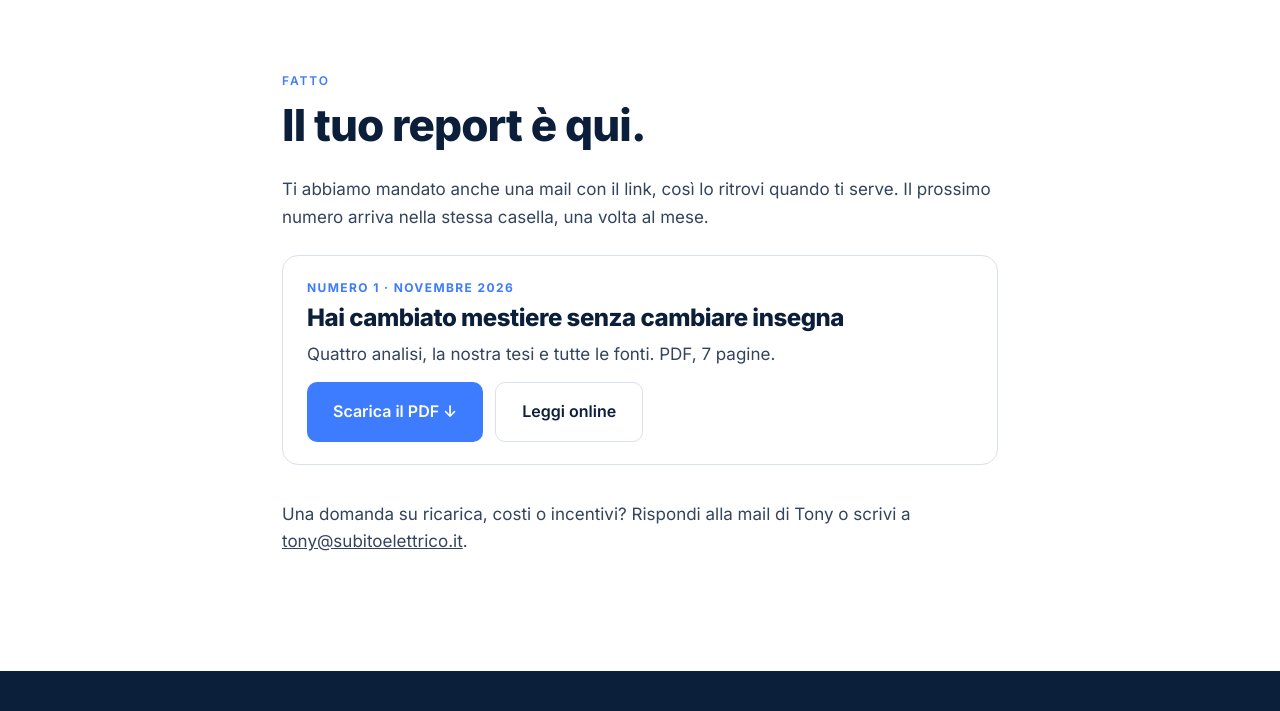
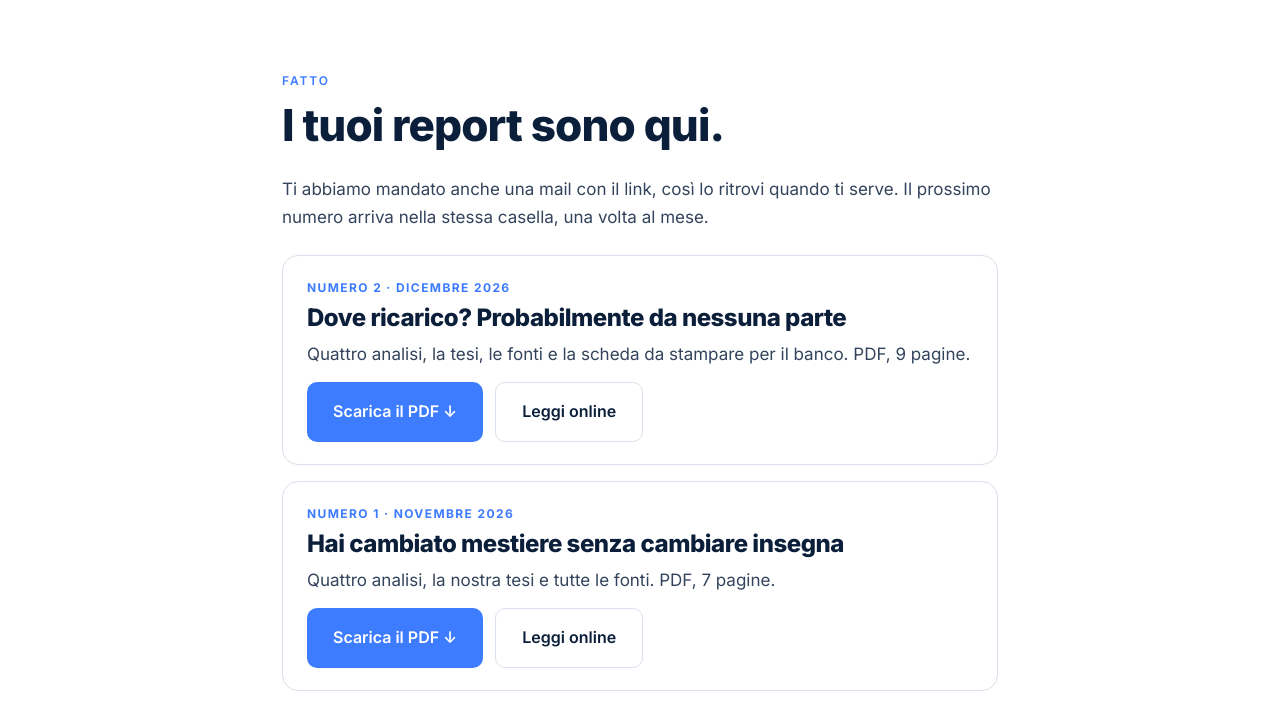
Before and after one commit to appallotti-del/subitoelettrico-sito, a plain HTML site: page report/scarica/index.html in a window 1280 px wide. Shown: the part 89-800 px from the top of the page. Drawn offline with Linux system fonts and the light colour scheme.

Commit message:
Scarica: Report 02

```diff
--- a/report/scarica/index.html
+++ b/report/scarica/index.html
@@ -45,10 +45,16 @@
 <main class="legal">
   <div class="wrap">
     <p class="eyebrow">Fatto</p>
-    <h1>Il tuo report è qui.</h1>
+    <h1>I tuoi report sono qui.</h1>
     <p>Ti abbiamo mandato anche una mail con il link, così lo ritrovi quando ti serve. Il prossimo numero arriva nella stessa casella, una volta al mese.</p>
 
     <div class="arch">
+      <article class="rcard">
+        <p class="num">Numero 2 &middot; dicembre 2026</p>
+        <h2>Dove ricarico? Probabilmente da nessuna parte</h2>
+        <p>Quattro analisi, la tesi, le fonti e la scheda da stampare per il banco. PDF, 9 pagine.</p>
+        <p class="acts"><a class="btn btn-primary" href="../02/SubitoElettrico-Report-02.pdf" download data-umami-event="download-pdf-02">Scarica il PDF &darr;</a> <a class="btn btn-ghost" href="../02/">Leggi online</a></p>
+      </article>
       <article class="rcard">
         <p class="num">Numero 1 &middot; novembre 2026</p>
         <h2>Hai cambiato mestiere senza cambiare insegna</h2>
```
